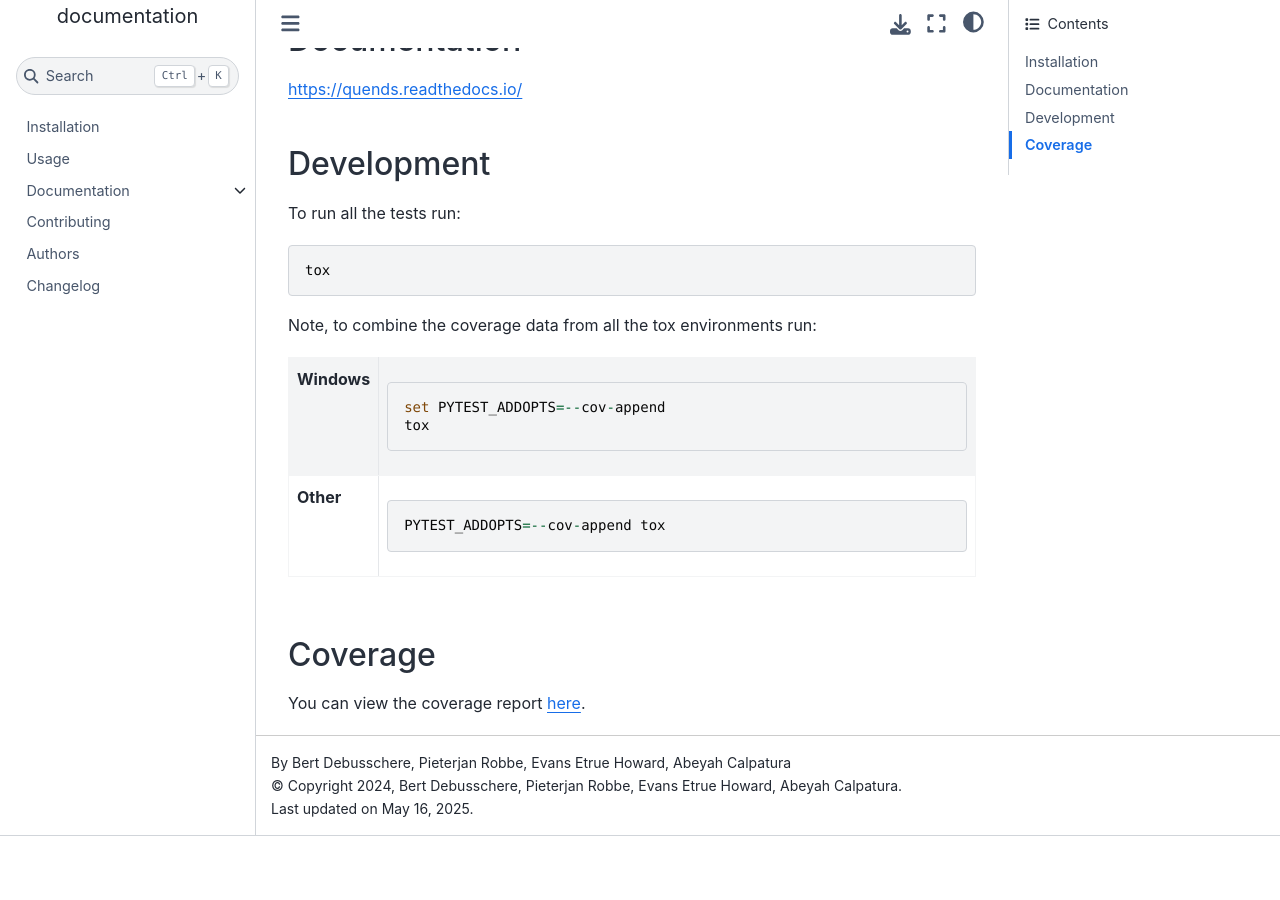
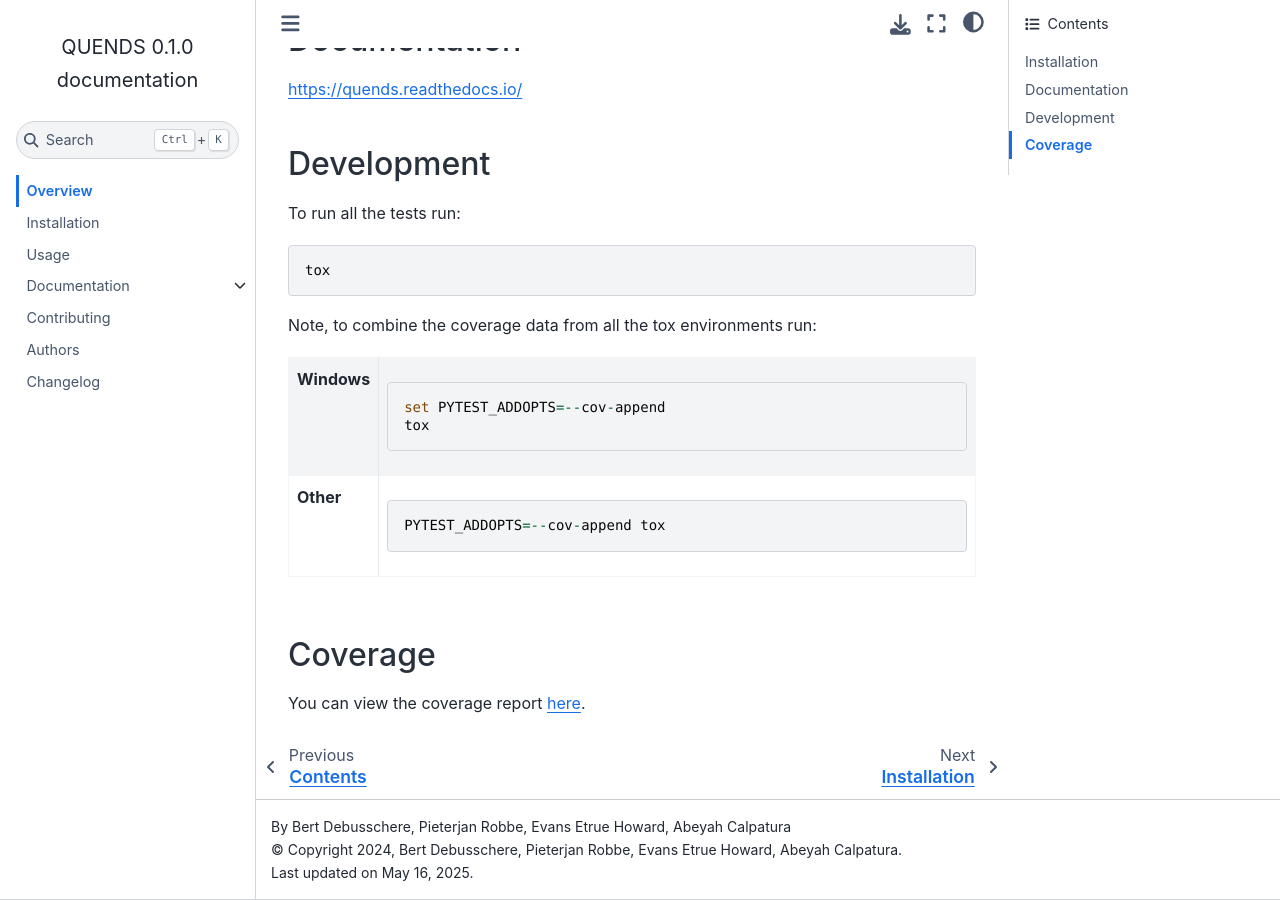
Before and after one commit to sandialabs/quends, a Sphinx documentation site: the page built from docs/readme.rst, in a window 1280 px wide and 900 px high, scrolled down 1069 px. Built offline with Sphinx 7.4.7 and the Sphinx Book theme 1.1.4, drawn with Linux system fonts in a browser that asks for light colours; pages that are not in the unit, such as notebooks, are missing from menus; before the commit the page ends 1905 px from its top, so only the background shows below that.

```diff
--- a/docs/index.rst
+++ b/docs/index.rst
@@ -5,7 +5,7 @@ Contents
 .. toctree::
    :maxdepth: 2
 
-   README
+   readme
    installation
    usage
    documentation/index
```
